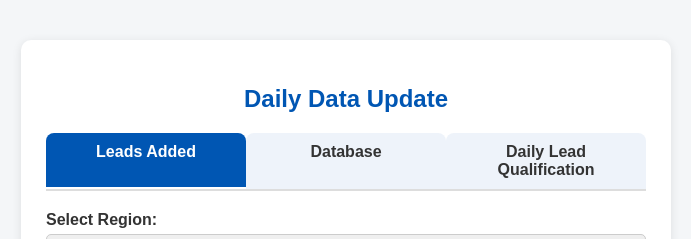
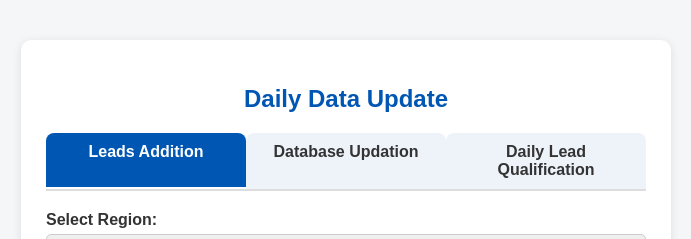
Before and after one commit to snehilchhimwal-stack/FutworkDashboard, a plain HTML site: page index.html in a window 1280 px wide. Shown: the top 239 px of the page, without its empty margins (294-985 px from the left). Drawn offline with Linux system fonts and the light colour scheme.

Commit message:
Update index.html

```diff
--- a/index.html
+++ b/index.html
@@ -12,8 +12,8 @@
 
     <!-- Tabs -->
     <div class="tabs">
-      <div class="tab active" onclick="switchTab(event, 'tab1')">Leads Added</div>
-      <div class="tab" onclick="switchTab(event, 'tab2')">Database</div>
+      <div class="tab active" onclick="switchTab(event, 'tab1')">Leads Addition</div>
+      <div class="tab" onclick="switchTab(event, 'tab2')">Database Updation</div>
       <div class="tab" onclick="switchTab(event, 'tab3')">Daily Lead Qualification</div>
     </div>
 
```
